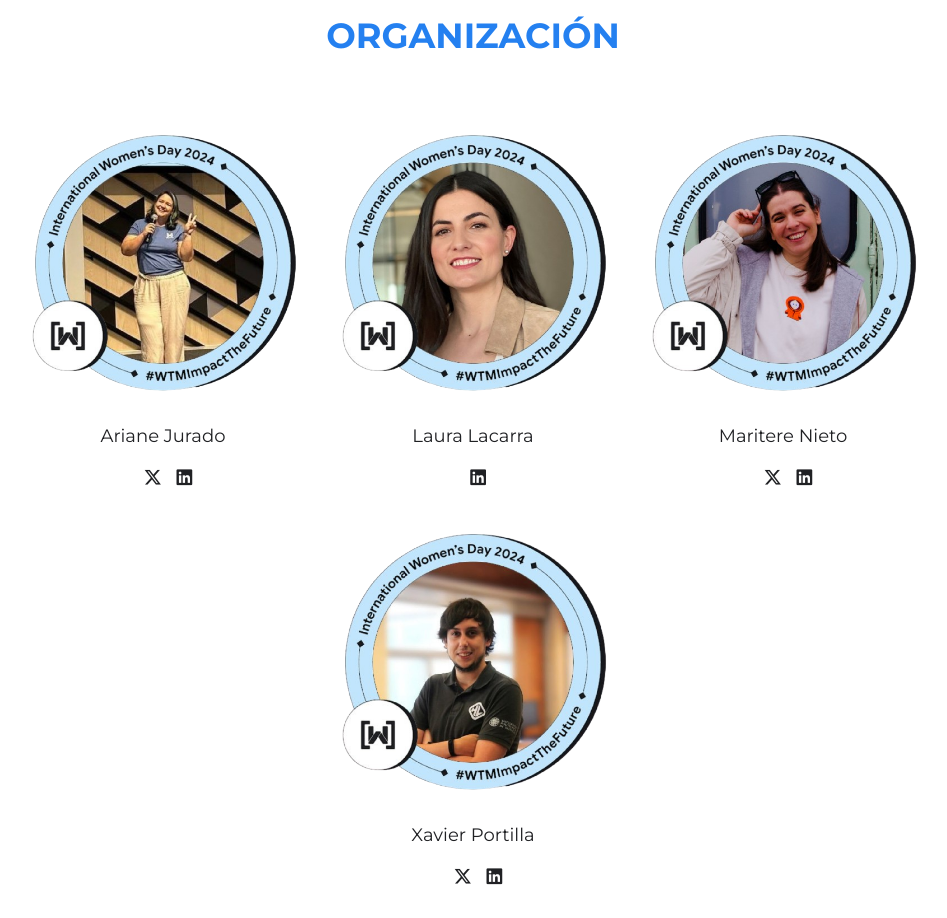
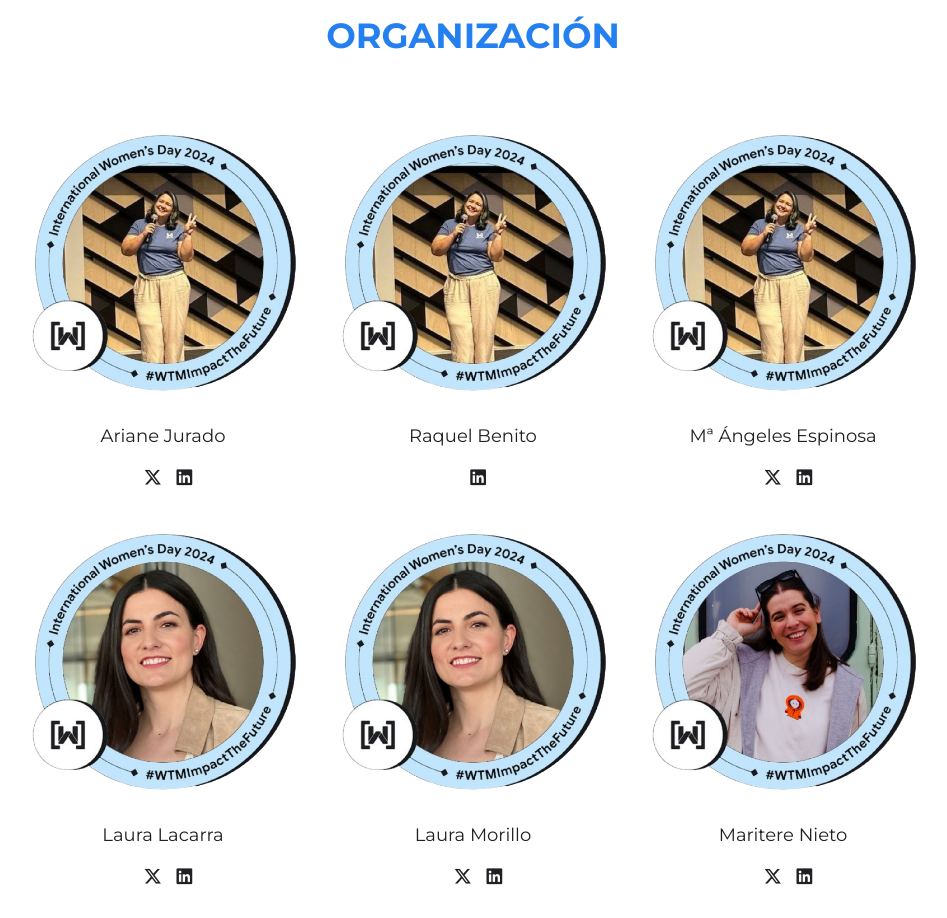
Before and after one commit to WTM-2024-Event/WTMcollaboration, a website: page src/html/index.html in a window 1280 px wide. Shown: the part 3440-4358 px from the top of the page, without its empty margins (167-1114 px from the left). Drawn offline with nearby package versions, Linux system fonts and the light colour scheme; files that its build step writes are made by us from their sources; files whose address does not match are found by name.

Commit message:
organization updated

```diff
--- a/src/html/partials/organizacion.html
+++ b/src/html/partials/organizacion.html
@@ -4,7 +4,7 @@
     <div>
       <div class="organitation__img_container container">
         <img src="./assets/images/ariSFlor.png" class="organitation__img_container_unique img"
-          alt="Nombre de la ponente" />
+          alt="Imagen de Ariane Jurado" />
       </div>
       <div class="organitation__img_name">
         <p class="organitation__img_name-p">Ariane Jurado</p>
@@ -18,11 +18,41 @@
     </div>
     <div>
       <div class="organitation__img_container container">
+        <img src="./assets/images/ariSFlor.png" class="organitation__img_container_unique img"
+          alt="Imagen de Raquel Benito" />
+      </div>
+      <div class="organitation__img_name">
+        <p class="organitation__img_name-p">Raquel Benito</p>
+        <a class="organitation__img_name-icon" href="https://www.linkedin.com/in/raquelbenitoc/" target="_blank">
+          <i class="fa-brands fa-linkedin"></i>
+        </a>
+      </div>
+    </div>
+    <div>
+      <div class="organitation__img_container container">
+        <img src="./assets/images/ariSFlor.png" class="organitation__img_container_unique img"
+          alt="Imagen de Mª Ángeles Espinosa" />
+      </div>
+      <div class="organitation__img_name">
+        <p class="organitation__img_name-p">Mª Ángeles Espinosa</p>
+        <a class="organitation__img_name-icon" href="https://twitter.com/mery_espi" target="_blank">
+          <i class="fa-brands fa-x-twitter"></i>
+        </a>
+        <a class="organitation__img_name-icon" href="https://www.linkedin.com/in/mariaangelesespinosa" target="_blank">
+          <i class="fa-brands fa-linkedin"></i>
+        </a>
+      </div>
+    </div>
+    <div>
+      <div class="organitation__img_container container">
         <img src="./assets/images/lauraSFlor.png" class="organitation__img_container_unique img"
-          alt="Nombre de la organizadora" />
+          alt="Imagen de Laura Lacarra" />
       </div>
       <div class="organitation__img_name">
         <p class="organitation__img_name-p">Laura Lacarra</p>
+        <a class="organitation__img_name-icon" href="https://twitter.com/LauraLacarra" target="_blank">
+          <i class="fa-brands fa-x-twitter"></i>
+        </a>
         <a class="organitation__img_name-icon" href="https://www.linkedin.com/in/lauralacarra/
           " target="_blank">
           <i class="fa-brands fa-linkedin"></i>
@@ -31,8 +61,24 @@
     </div>
     <div>
       <div class="organitation__img_container container">
+        <img src="./assets/images/lauraSFlor.png" class="organitation__img_container_unique img"
+          alt="Imagen de Laura Morillo" />
+      </div>
+      <div class="organitation__img_name">
+        <p class="organitation__img_name-p">Laura Morillo</p>
+        <a class="organitation__img_name-icon" href="https://twitter.com/laura_morillo" target="_blank">
+          <i class="fa-brands fa-x-twitter"></i>
+        </a>
+        <a class="organitation__img_name-icon" href="https://es.linkedin.com/in/lauramorillovelarderodriguez" target="_blank">
+          <i class="fa-brands fa-linkedin"></i>
+        </a>
+      </div>
+    </div>
+
+    <div>
+      <div class="organitation__img_container container">
         <img src="./assets/images/maritereSFlor.png" class="organitation__img_container_unique img"
-          alt="Maritere Nieto organizadora" />
+          alt="Imagen de Maritere Nieto" />
       </div>
       <div class="organitation__img_name">
         <p class="organitation__img_name-p">Maritere Nieto</p>
@@ -49,7 +95,7 @@
     <div>
       <div class="organitation__img_container container">
         <img src="./assets/images/xaviSFlor.png" class="organitation__img_container_unique img"
-          alt="Nombre de la ponente" />
+          alt="Imagen de Xavier Portilla" />
       </div>
       <div class="organitation__img_name">
         <p class="organitation__img_name-p">Xavier Portilla</p>
@@ -62,12 +108,14 @@
       </div>
     </div>
   </div>
-
+</div>
 
     <!--  fin organizadores  -->
 
-    <div><h3 class="lineOrganization">Colaboradoras</h3>
-    <hr class="lineOrganization__line"></div>
+    <div>
+      <h3 class="lineOrganization">Colaboradoras</h3>
+    <hr class="lineOrganization__line">
+    </div>
 
     <div class="organitation__img"><div>
       <div class="organitation__img_container container">
@@ -143,9 +191,6 @@
         </a>
       </div>
     </div>
-  </div>
-  <!-- <div class="modal_box hidden" id="modalWindow">
-  <div class="modal_text" id="modalText">
-  </div>
-</div> -->
+
+
 </section>
```
Also changed, not shown: src/scss/layout/_organizacion.scss (+0 -27 lines).
